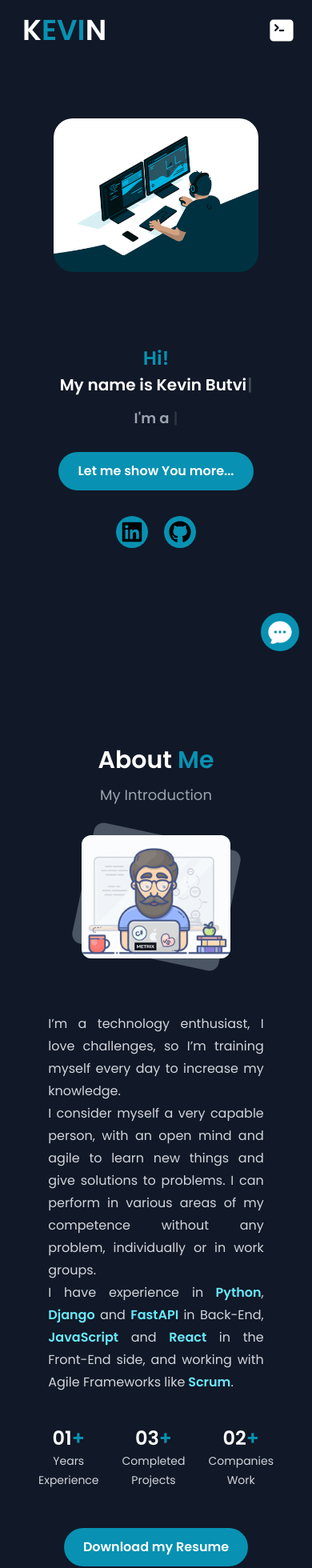
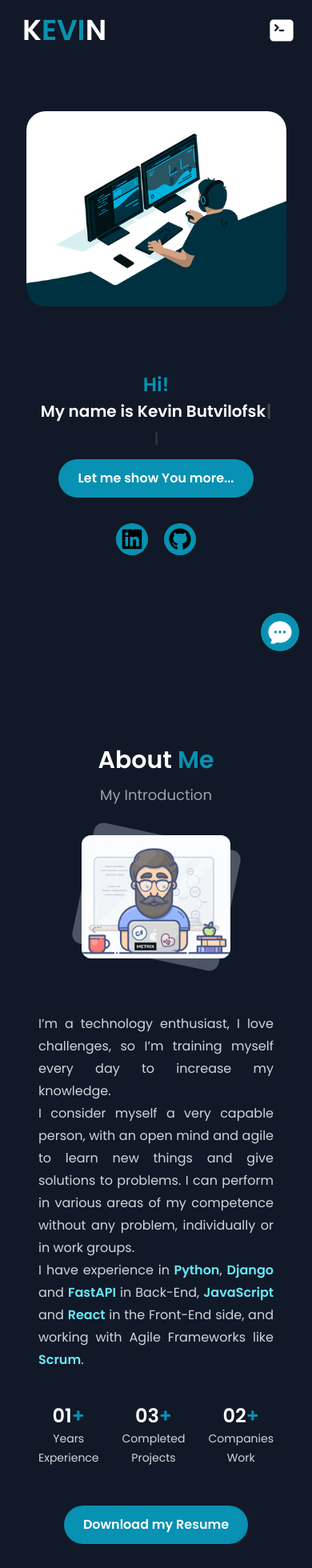
Before and after one commit to kevinbutvi/personal-portfolio, a React (Vite) app: page / in a window 390 px wide. Shown: the top 1960 px of the page at 80% size. Built offline with nearby package versions, Linux system fonts and the light colour scheme.

Commit message:
impruved responsive design

```diff
--- a/src/components/AboutMe.tsx
+++ b/src/components/AboutMe.tsx
@@ -9,7 +9,7 @@ function AboutMe() {
     { text: "Companies Work", count: "02" },
   ];
   return (
-    <section id="aboutMe" className="py-14 text-white">
+    <section id="aboutMe" className="pt-14 text-white">
       <div className="text-center my-8">
         <h3 className="md:text-4xl text-3xl font-semibold">
           About <span className="text-cyan-600">Me</span>
@@ -18,7 +18,7 @@ function AboutMe() {
         <div className="flex md:flex-row flex-col-reverse items-center md:gap-6 gap-12 px-10 max-w-6xl mx-auto">
           <div className="p-2">
             <div className="text-gray-300 my-3">
-              <p className="text-justify leading-7 w-11/12 mx-auto">
+              <p className="text-justify leading-7 w-12/12 mx-auto">
                 I’m a technology enthusiast, I love challenges, so I’m training
                 myself every day to increase my knowledge.
                 <br />
--- a/src/components/Contact.tsx
+++ b/src/components/Contact.tsx
@@ -7,6 +7,7 @@ import ErrorMessage from "./ErrorMessage";
 
 type MessageFunction = (state: boolean) => void;
 
+function Contact() {
   const contactInfo = [
     {
       logo: (
@@ -35,8 +36,6 @@ const contactInfo = [
       link: "https://github.com/kevinbutvi",
     },
   ];
-
-function Contact() {
   const formRef = useRef(null);
   const [formError, setformError] = useState(false);
   const [formSuccess, setformSuccess] = useState(false);
@@ -68,7 +67,7 @@ function Contact() {
   };
 
   return (
-    <section id="contact" className="py-24 px-3 text-white">
+    <section id="contact" className="pt-24 pb-14 px-3 text-white">
       <div className="text-center">
         <h3 className="md:text-4xl text-3xl font-semibold">
           Contact <span className="text-cyan-600">Me</span>
@@ -116,10 +115,15 @@ function Contact() {
                 className="flex flex-row
                   text-left gap-4 flex-wrap items-center"
               >
+                <a
+                  href={contact.link}
+                  target="_blank"
+                  rel="noreferrer"
+                  className="flex items-center justify-center"
+                >
                   <div className="min-w-[2.5rem] min-h-[2.5rem] flex items-center justify-center bg-cyan-600 rounded-full">
                     {contact.logo}
                   </div>
-                <a href={contact.link} target="_blank" rel="noreferrer">
                   <p className="md:text-base text-sm  break-words">
                     {contact.text}
                   </p>
--- a/src/components/HireMe.tsx
+++ b/src/components/HireMe.tsx
@@ -4,7 +4,7 @@ import hireMe from "../assets/images/pickme.jpg";
 
 function HireMe() {
   return (
-    <section id="hireme" className="py-24 px-3 text-white">
+    <section id="hireme" className="pt-24 px-3 text-white">
       <div className="text-center">
         <h3 className="md:text-4xl text-3xl font-semibold">
           Hire <span className="text-cyan-600">Me</span>
@@ -13,7 +13,7 @@ function HireMe() {
           Do you have an open position?
         </p>
       </div>
-      <div className="bg-gray-700 relative px-8 rounded-2xl py-5 md:max-w-4xl mx-auto min-h-[24rem] md:mt-24 mt-2 flex gap-6 lg:flex-row flex-col-reverse items-center">
+      <div className="bg-gray-700 relative md:px-8 px-4 rounded-2xl py-5 md:max-w-4xl mx-auto min-h-[24rem] md:mt-24 mt-2 flex gap-6 lg:flex-row flex-col-reverse items-center">
         <div>
           <div className="md:text-2xl text-xl font-semibold">
             <h2 className="my-3">I am a Professional Ready to Work</h2>
@@ -21,7 +21,7 @@ function HireMe() {
               <span className="text-cyan-600">Why You Should Hire Me... </span>
             </h2>
           </div>
-          <p className="lg:text-left text-justify max-w-lg text-md mt-4 pr-5 text-gray-200 leading-6">
+          <p className="lg:text-left text-justify max-w-lg text-md mt-4 md:pr-5 text-gray-200 leading-6">
             Because in the personal aspect, I am a very honest, an respectful
             person and kind every time. I can handle stress situations and I
             have a very good relationship with people. <br />
--- a/src/components/Home.tsx
+++ b/src/components/Home.tsx
@@ -36,13 +36,13 @@ function Home() {
   return (
     <section
       id="home"
-      className="min-h-screen flex py-14 md:flex-row flex-col items-center"
+      className="min-h-screen flex pt-14 md:flex-row flex-col items-center"
     >
-      <div className="flex-1 flex flex-items justify-center my-10">
+      <div className="flex-1 flex flex-items justify-center md:my-10 my-2">
         <img
           src={dev_gif}
           alt="profile"
-          className="md:w-9/12 md:h-[24rem] h-[12rem] my-auto object-cover rounded-3xl"
+          className="md:w-9/12 md:h-[24rem] h-full w-10/12 my-auto object-cover rounded-3xl"
         />
       </div>
       <div className="w-11/12 flex-1">
@@ -55,24 +55,24 @@ function Home() {
             <Typewriter
               onInit={(typewriter) => {
                 typewriter
-                  .pauseFor(1000)
+                  .pauseFor(400)
                   .typeString("My name is Kevin Butvilofsky")
                   .start();
               }}
             />
           </h1>
-          <h4 className="md:text-2xl text-lg md:leading-normal leading-5 mt-4 font-bold text-gray-400">
+          <h4 className="md:text-2xl text-lg md:leading-normal leading-5 md:mt-4 mt-2 font-bold text-gray-400">
             <Typewriter
               onInit={(typewriter) => {
                 typewriter
-                  .pauseFor(3500)
+                  .pauseFor(4500)
                   .typeString("I'm a really passionate Fullstack Developer.")
                   .start();
               }}
             />
           </h4>
           <a href="#aboutMe">
-            <button type="button" className="btn-primary md:m-4 m-8">
+            <button type="button" className="btn-primary md:m-4 m-4">
               Let me show You more...
             </button>
           </a>
```
Lines whose indentation alone changed are shown as unchanged.
